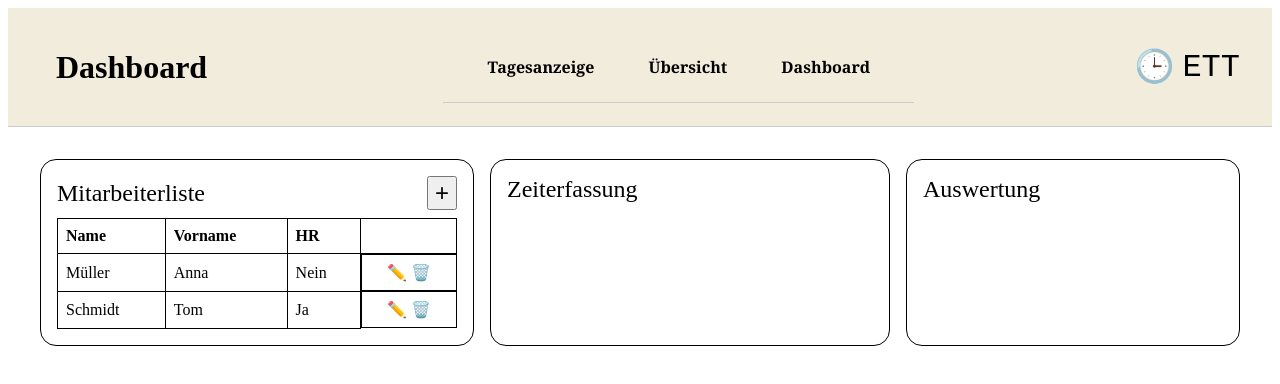
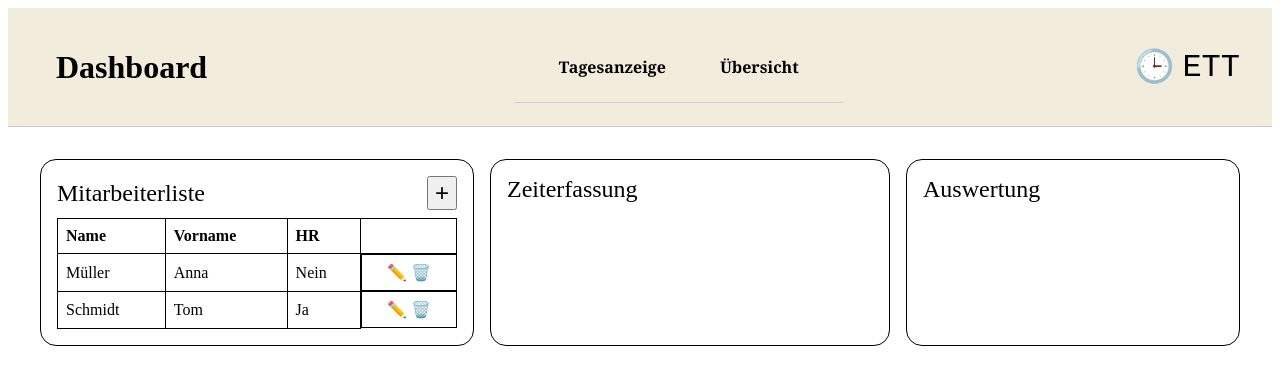
Before and after one commit to on24FeLi/ETT2.0, a Vue app: page /dashboard in a window 1280 px wide. Shown: the top 384 px of the page. Built offline with nearby package versions, Linux system fonts and the light colour scheme.

Commit message:
Navigation: Dashboard only visible for HR

```diff
--- a/src/components/navigation.vue
+++ b/src/components/navigation.vue
@@ -1,11 +1,23 @@
 <script setup>
+import { ref, onMounted } from 'vue'
+
+const showDashboard = ref(false)
+
+onMounted(() => {
+  const userData = localStorage.getItem('loggedInUser')
+  if (userData) {
+    const user = JSON.parse(userData)
+    showDashboard.value = user.isHR === true
+  }
+})
+
 </script>
 <template>
 <header class="header">
         <nav class="nav-bar">
           <a href="Tagesanzeige">Tagesanzeige</a>
           <a href="#">Übersicht</a>
-          <a href="Dashboard">Dashboard</a>
+          <a v-if="showDashboard" href="Dashboard">Dashboard</a>
         </nav>
       </header>
 </template>
```
